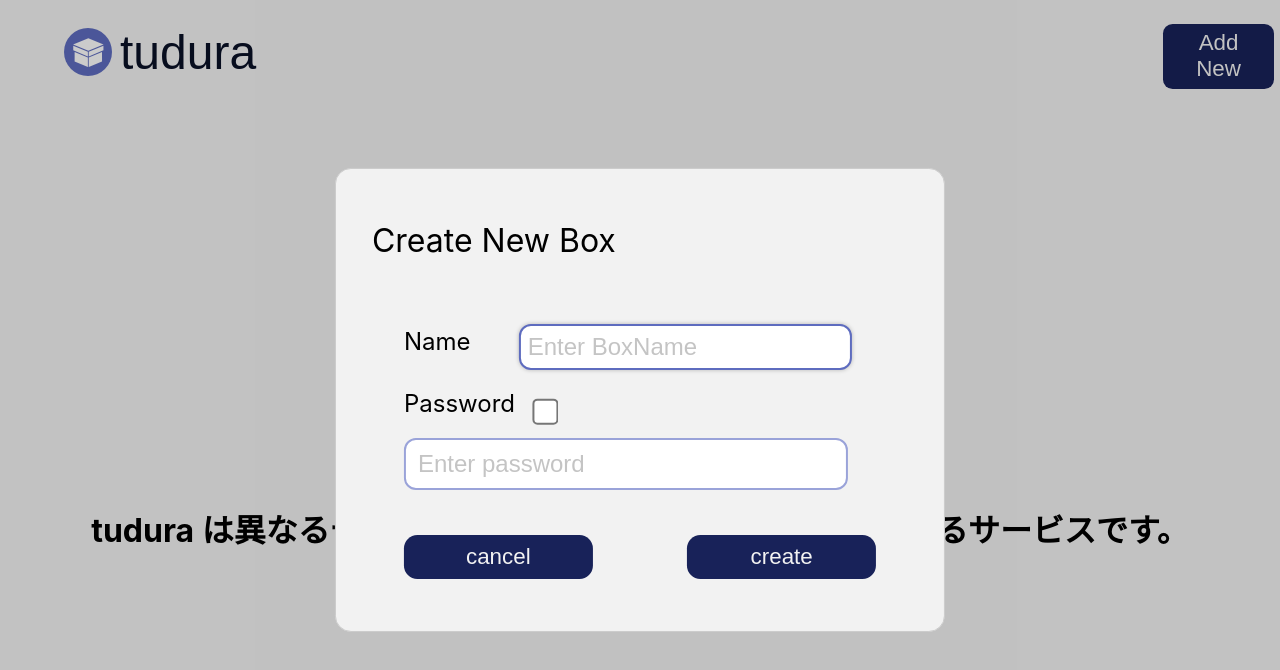
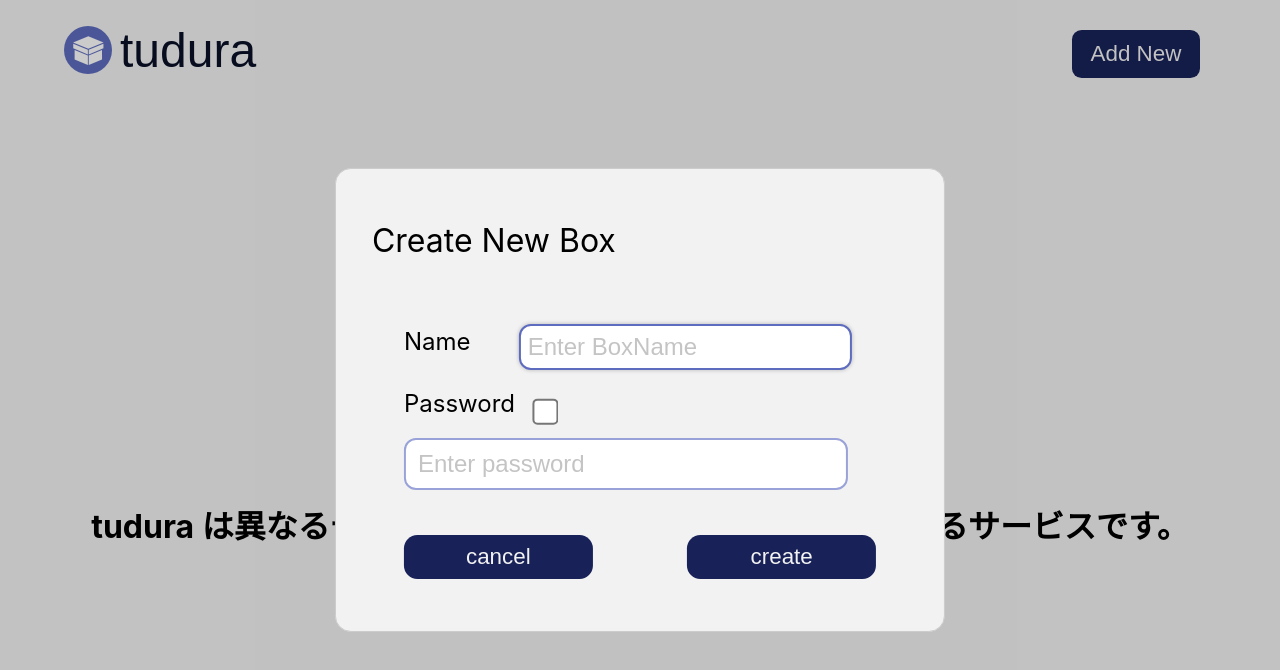
Before and after one commit to FujishigeTemma/tudura, a React (Create React App) app in the folder client/: page / in a window 1280 px wide. Shown: the top 670 px of the page. Built offline with nearby package versions, Linux system fonts and the light colour scheme; a web font is replaced by a local one.

Commit message:
:art: fix button ui

```diff
--- a/client/src/components/AddNewButton.tsx
+++ b/client/src/components/AddNewButton.tsx
@@ -27,8 +27,8 @@ const AddNewButton: React.FC = () => {
 
 const Button = styled.button`
   font-size: 1.4rem;
-  margin: 1rem max(calc(50% - 620px), 5%) 0.5rem;
-  padding: 0.4rem 1rem;
+  width: 8rem;
+  height:3rem;
   background-color: ${Color.PRIMARY};
   color: ${Color.BACKGROUND_PRIMARY};
   outline: none;
--- a/client/src/components/Header.tsx
+++ b/client/src/components/Header.tsx
@@ -11,7 +11,9 @@ const Header: React.FC = () => (
       <LogoIcon></LogoIcon>
       <LogoText>tudura</LogoText>
     </HeaderMain>
-    <AddNewButton >Add New</AddNewButton>
+    <Button>
+      <AddNewButton >Add New</AddNewButton>
+    </Button>
   </HeaderBack>
 )
 
@@ -54,6 +56,10 @@ const LogoIcon = styled(IconSvg)`
   }
 `
 
+const Button = styled.div`
+  margin: 1rem max(calc(50% - 620px), 5%) 0.5rem;
+  padding: 0.4rem 1rem;
+  `
 const LogoText = styled.div`
   font-size: 3rem;
   font-family: 'Cabin Condensed', sans-serif;
```
